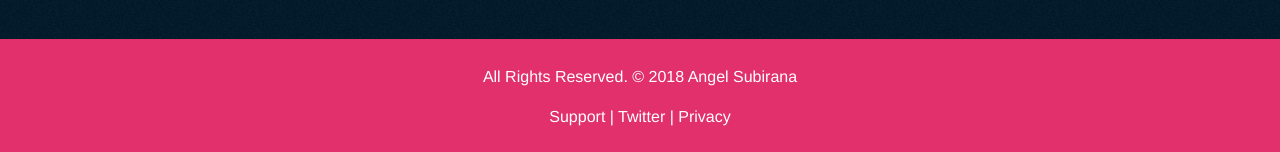
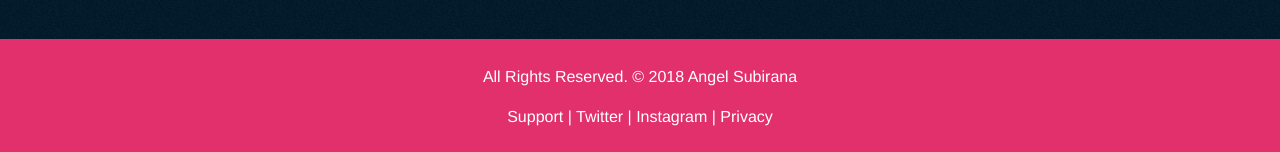
Before and after one commit to angelsubirana/igers, a Jekyll site: the page built from index.html, in a window 1280 px wide. Shown: the part 1861-2013 px from the top of the page. Built offline with Jekyll 4.4.1, drawn with Linux system fonts in a browser that asks for light colours; comment, search, counter and statistics services are not loaded.

Commit message:
no message

```diff
--- a/_includes/footer.html
+++ b/_includes/footer.html
@@ -1,6 +1,6 @@
 <footer class="footer">
     <p>All Rights Reserved. &copy; 2018 {{site.username}}</p>
-    <p><a href="mailto:{{ site.email }}?subject=Still%20Followers%20for%20Instagram%20Support">Support</a> | <a href="https://twitter.com/StillFollowers">Twitter</a> | <a href="https://www.bobgoo.com/privacy">Privacy</a></p>
+    <p><a href="mailto:{{ site.email }}?subject=Still%20Followers%20for%20Instagram%20Support">Support</a> | <a href="https://twitter.com/StillFollowers">Twitter</a> | <a href="https://instagram.com/StillFollowers">Instagram</a> | <a href="https://www.bobgoo.com/privacy">Privacy</a></p>
 </footer>
 <script src="//cdn.jsdelivr.net/particles.js/2.0.0/particles.min.js"></script>
 <script src="{{ "/assets/js/sweet-scroll.min.js" | prepend: site.baseurl }}"></script>
```
